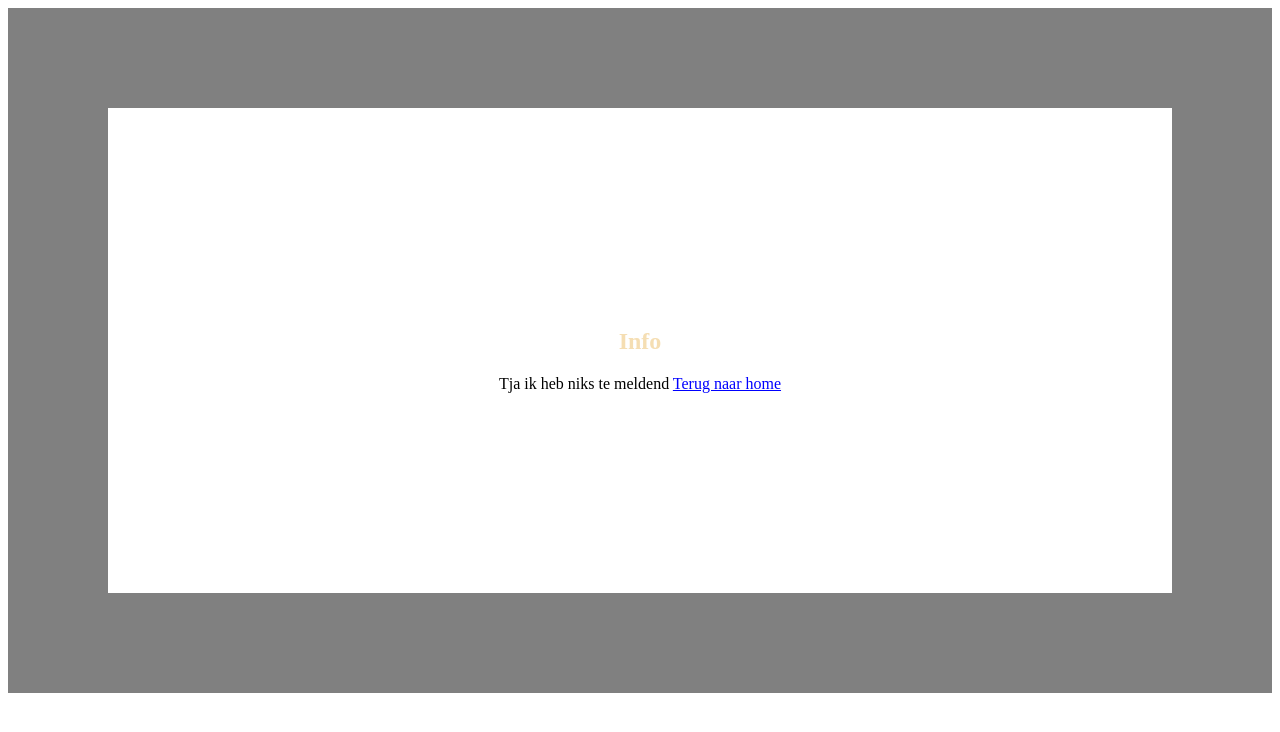
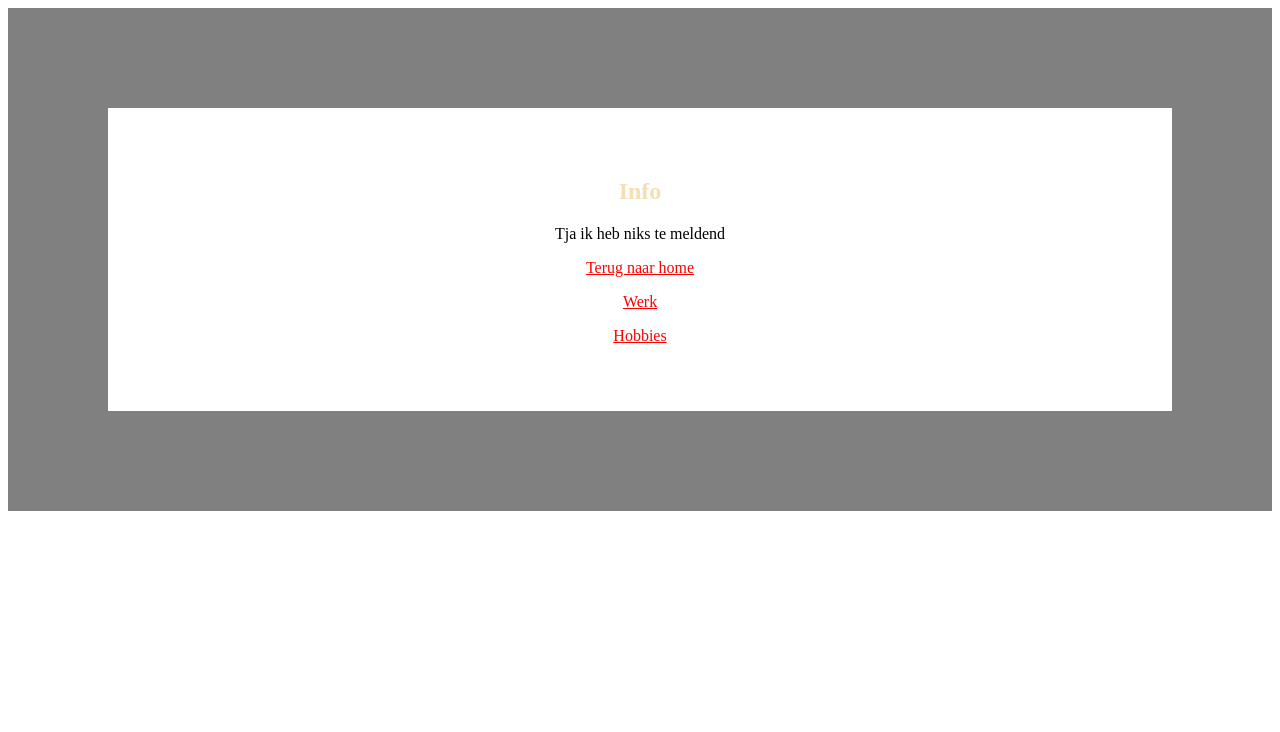
Before and after one commit to JTuinstra/HTML-en-CSS, a plain HTML site: page module-01-content-structuur-styling/html/info.html in a window 1280 px wide. Drawn offline with Linux system fonts and the light colour scheme.

Commit message:
html module 1 af

```diff
--- a/module-01-content-structuur-styling/html/info.html
+++ b/module-01-content-structuur-styling/html/info.html
@@ -4,21 +4,15 @@
 		<title>Info</title>
 		<link href="style.css" rel="stylesheet" type="text/css">
 	</head>
-    <style>
-        body{
-            text-align: center;
-            border: 100px solid gray;
-            padding: 200px;
 
-        }
-
-    </style>
 	<body>
 		<h2>Info</h2>
         Tja ik heb niks te meldend
 
 
 
-	<a href="index.html" class="link">Terug naar home</a>
+	<p><a href="index.html">Terug naar home</a></p>
+	<p><a href="werk.html">Werk</a></p>
+	<p><a href="Hobbies.html">Hobbies</a></p>
     </body>
 </html>
--- a/module-01-content-structuur-styling/html/style.css
+++ b/module-01-content-structuur-styling/html/style.css
@@ -10,8 +10,15 @@ h3{
     color: darkred;
 }
 
-.link{
-    color: blue;
+
+body{
+            text-align: center;
+            border: 100px solid gray;
+            padding: 50px;
+        }
+
+a{
+    color: red;
 }
 
 a:hover {
```
Also changed, not shown: module-01-content-structuur-styling/html/Hobbies.html (+4 -10 lines), module-01-content-structuur-styling/html/index.html (+4 -13 lines), module-01-content-structuur-styling/html/werk.html (+3 -8 lines).
